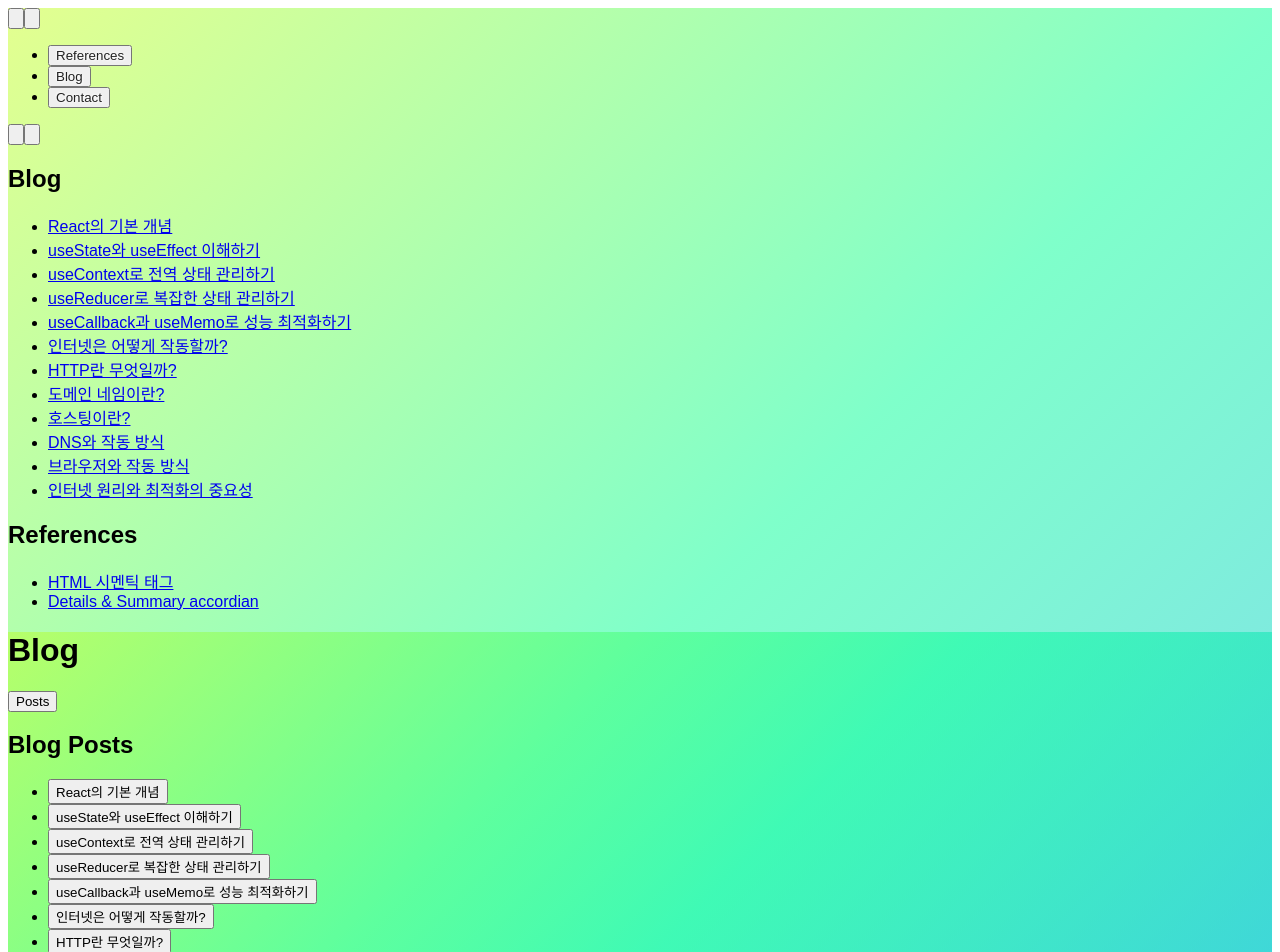
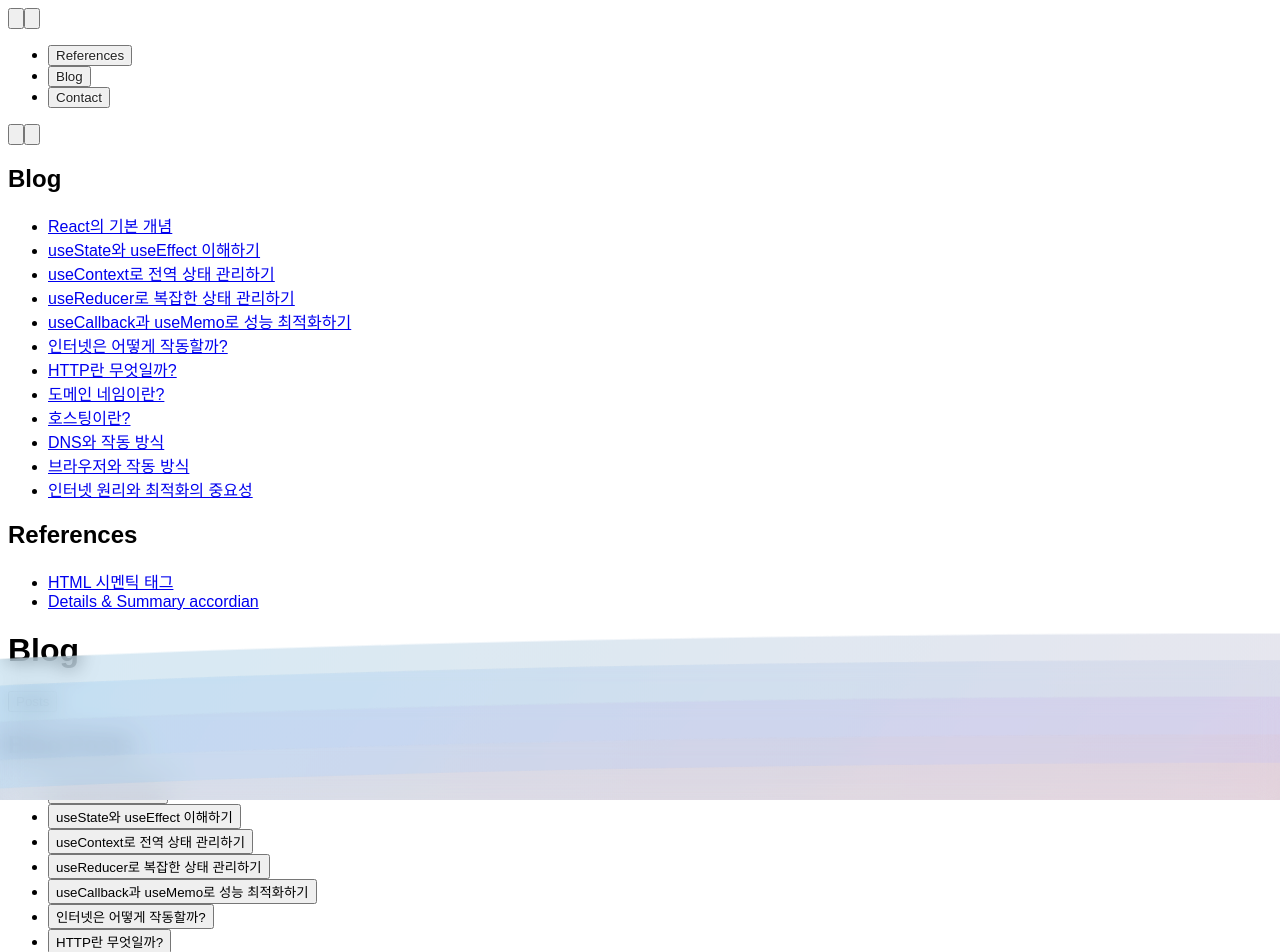
Before and after one commit to MinsangKwak/minsangKwak.github.io, a React (Create React App) app: page /blog in a window 1280 px wide. Shown: the top 952 px of the page. Built offline with nearby package versions, Linux system fonts and the light colour scheme; a web font is replaced by a local one.

Commit message:
[update] update ui & data

```diff
--- a/package.json
+++ b/package.json
@@ -12,11 +12,13 @@
 	},
 	"dependencies": {
 		"@heroicons/react": "^2.1.5",
+		"chroma-js": "^3.1.2",
 		"react": "^18.3.1",
 		"react-dom": "^18.3.1",
 		"react-router-dom": "^6.27.0",
 		"react-scripts": "^5.0.1",
 		"react-syntax-highlighter": "^15.6.1",
+		"simplex-noise": "^4.0.3",
 		"three": "^0.170.0"
 	},
 	"devDependencies": {
--- a/src/App.js
+++ b/src/App.js
@@ -3,6 +3,7 @@ import { BrowserRouter as Router, Route, Routes, Link } from "react-router-dom";
 import CodePost from "./Pages/CodePost";
 import Home from "./Pages/Home";
 import Blog from "./Pages/Blog";
+import Wave from "./Components/Wave";
 import codePostsData from "./data/codePosts.json";
 import blogPostsData from "./data/blogPosts.json";
 import Header from "./Components/Header";
@@ -83,7 +84,7 @@ const App = () => {
 					></div>
 				)}
 
-				<div className="flex-1 mt-16 p-6 max-w-full md:px-24 bg-white/20 backdrop-blur-lg border border-white/10 shadow-md rounded-lg text-gray-200">
+				<div className="relative z-[2] flex-1 mt-16 p-6 max-w-full md:px-24 bg-white/20 border border-white/10 shadow-md rounded-lg text-gray-200">
 					<Routes>
 						<Route path="/" element={<Home />} />
 						<Route
@@ -110,6 +111,8 @@ const App = () => {
 						/>
 					</Routes>
 				</div>
+
+				<Wave />
 			</div>
 		</Router>
 	);
--- a/src/Components/Header.js
+++ b/src/Components/Header.js
@@ -104,7 +104,7 @@ const Header = ({ openSidebar, isSidebarOpen }) => {
 						</p>
 						<a
 							href="mailto:kmsdevwork@gmail.com"
-							className="ml-4 px-3 py-2 bg-gray-800/80 text-white text-xs sm:text-sm rounded hover:bg-gray-700/80 text-outline"
+							className="text-outline flex items-center text-xs text-white bg-white/20 backdrop-blur-md px-2 py-1 rounded border border-white/20 hover:bg-white/30 shadow-md"
 							onClick={() => setIsToastVisible(false)}
 						>
 							메일 발송하기
--- /dev/null
+++ b/src/Components/Wave.js
@@ -0,0 +1,13 @@
+const Wave = () => {
+    return(
+        <div className="wave-container">
+            <div className="wave wave1"></div>
+            <div className="wave wave2"></div>
+            <div className="wave wave3"></div>
+            <div className="wave wave4"></div>
+            <div className="wave wave5"></div>
+        </div>
+    )
+}
+
+export default Wave;
--- a/src/style.css
+++ b/src/style.css
@@ -15,7 +15,7 @@ body {
 }
 
 .bg-gradient-rainbow {
-	background: linear-gradient(
+	/* background: linear-gradient(
 		135deg,
 		rgba(255, 0, 150, 0.5),
 		rgba(255, 255, 0, 0.5),
@@ -24,7 +24,8 @@ body {
 		rgba(255, 0, 150, 0.5)
 	);
 	background-size: 200% 200%;
-	animation: gradientAnimation 10s ease infinite;
+	animation: gradientAnimation 10s ease infinite; */
+    background-color:white;
 }
 
 @keyframes gradientAnimation {
@@ -62,3 +63,69 @@ body {
 .animate-fade-in-out {
 	animation: fadeInOut 5s ease forwards;
 }
+
+
+/* WaveAnimation.css */
+.wave-container {
+    position: fixed;
+    bottom: 0;
+    left: 0;
+    width: 100%;
+    height: 200px; /* 전체 높이를 200px로 설정 */
+    overflow: hidden;
+    z-index: 1;
+
+  }
+
+  .wave {
+    position: absolute;
+    left:-50%;
+    width: 300%; /* 파도의 너비를 화면 너비의 두 배로 설정 */
+    height: 200px; /* 파도 높이를 200px로 맞추기 */
+    background: rgba(135, 206, 235, 0.4);
+    backdrop-filter: blur(10px); /* Glassmorphism 효과 */
+    opacity: 0.8;
+    border-radius: 50%; /* 반구 형태 */
+    bottom: 0; /* 위치 고정 */
+    animation: waveAnimation 5s ease-in-out infinite;
+  }
+
+  /* 각 파도의 위치와 색상, 딜레이 설정 */
+  .wave1 {
+    background: linear-gradient(120deg, rgba(135, 206, 235, 0.5), rgba(255, 182, 193, 0.5));
+    bottom: -30px;
+    animation-delay: 0s;
+  }
+
+  .wave2 {
+    background: linear-gradient(120deg, rgba(135, 206, 250, 0.4), rgba(255, 192, 203, 0.4));
+    bottom: -60px;
+    animation-delay: 1s;
+  }
+
+  .wave3 {
+    background: linear-gradient(120deg, rgba(173, 216, 230, 0.3), rgba(238, 130, 238, 0.3));
+    bottom: -90px;
+    animation-delay: 2s;
+  }
+
+  .wave4 {
+    background: linear-gradient(120deg, rgba(224, 255, 255, 0.2), rgba(240, 128, 128, 0.2));
+    bottom: -120px;
+    animation-delay: 3s;
+  }
+
+  .wave5 {
+    background: linear-gradient(120deg, rgba(255, 228, 225, 0.3), rgba(255, 228, 181, 0.3));
+    bottom: -150px;
+    animation-delay: 4s;
+  }
+
+  @keyframes waveAnimation {
+    0%, 100% {
+      transform: translateY(0); /* 제자리에서 시작 */
+    }
+    50% {
+      transform: translateY(15px); /* 위아래로 꿀렁거림 */
+    }
+  }
```
Also changed, not shown: 12 other files (tests, documents, lock files or other folders).
